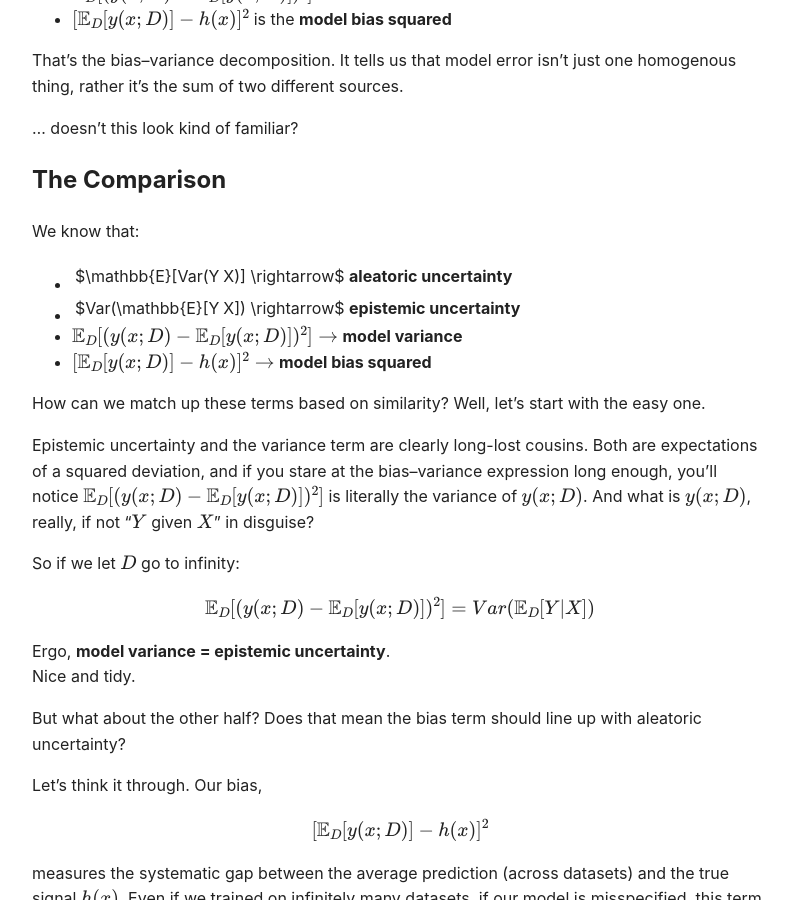
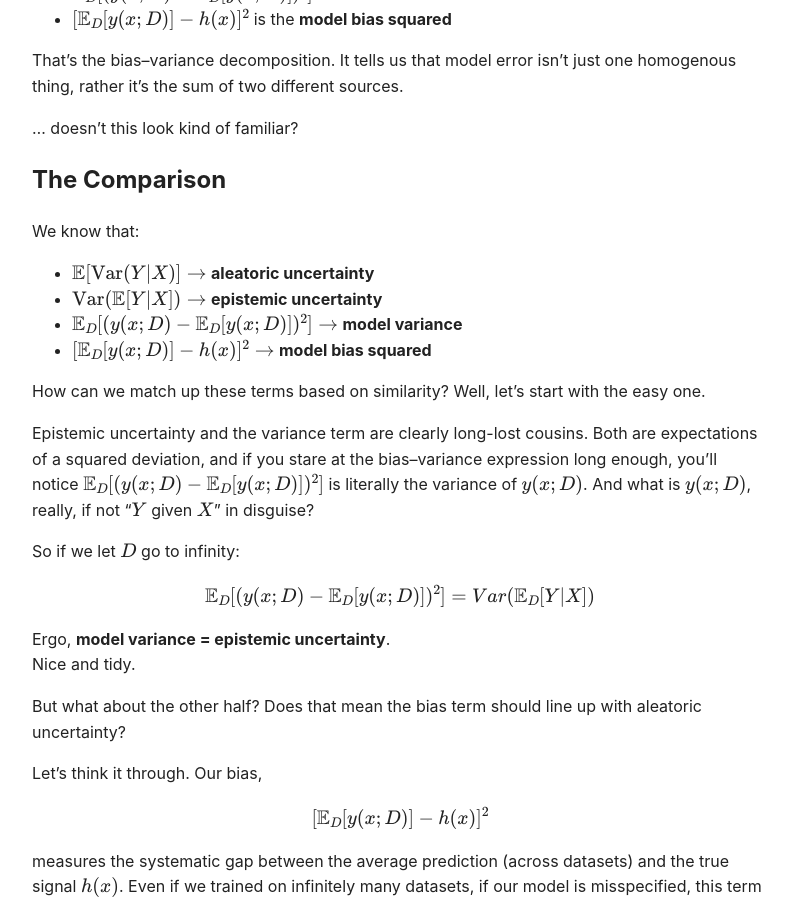
Before and after one commit to pavlomysak/pavlomysak.github.io, a Jekyll site: the page built from _posts/2025-09-28-notes-on-total-variance.md, in a window 1280 px wide and 900 px high, scrolled down 2481 px. Shown: the whole window, without its empty margins (240-1032 px from the left). Built offline with Jekyll 4.4.1, drawn with Linux system fonts in a browser that asks for light colours; some of the changed text lies outside the part shown.

Commit message:
Clarify variance definitions in total variance notes

```diff
--- a/_posts/2025-09-28-notes-on-total-variance.md
+++ b/_posts/2025-09-28-notes-on-total-variance.md
@@ -18,11 +18,11 @@
 If you’ve never seen this before it may look a little cryptic or suspicious, but it’s called a law for a reason. And you don’t just have to take my (or Eve’s) word for it: with the law of iterated expectations (Adam’s Law) and some algebra, you can prove it yourself. Turns out Adam & Eve’s contributions to probability theory are vastly underappreciated.
 
 I’ll skip the [proof](https://statproofbook.github.io/P/var-tot) here, but the key idea is that the total variance of Y can be split into two pieces:
-- the within-group variance,
+- the *within-group variance*,
   $$
   \mathbb{E}[\text{Var}(Y|X)]
   $$
-- the between-group variance,
+- the *between-group variance*,
   $$
   \text{Var}(\mathbb{E}[Y|X])
   $$
@@ -83,8 +83,14 @@
 
 We know that:
 
-- $\mathbb{E}[Var(Y|X)] \rightarrow$ **aleatoric uncertainty**
-- $Var(\mathbb{E}[Y|X]) \rightarrow$ **epistemic uncertainty**
+- $$
+  \mathbb{E}[\text{Var}(Y|X)] \rightarrow
+  $$
+  **aleatoric uncertainty**
+- $$
+  \text{Var}(\mathbb{E}[Y|X]) \rightarrow
+  $$
+  **epistemic uncertainty**
 - $\mathbb{E}_D[(y(x;D) -\mathbb{E}_D[y(x;D)])^2] \rightarrow$ **model variance**
 - $[\mathbb{E}_D[y(x;D)] - h(x)]^2 \rightarrow$ **model bias squared**
 
```
